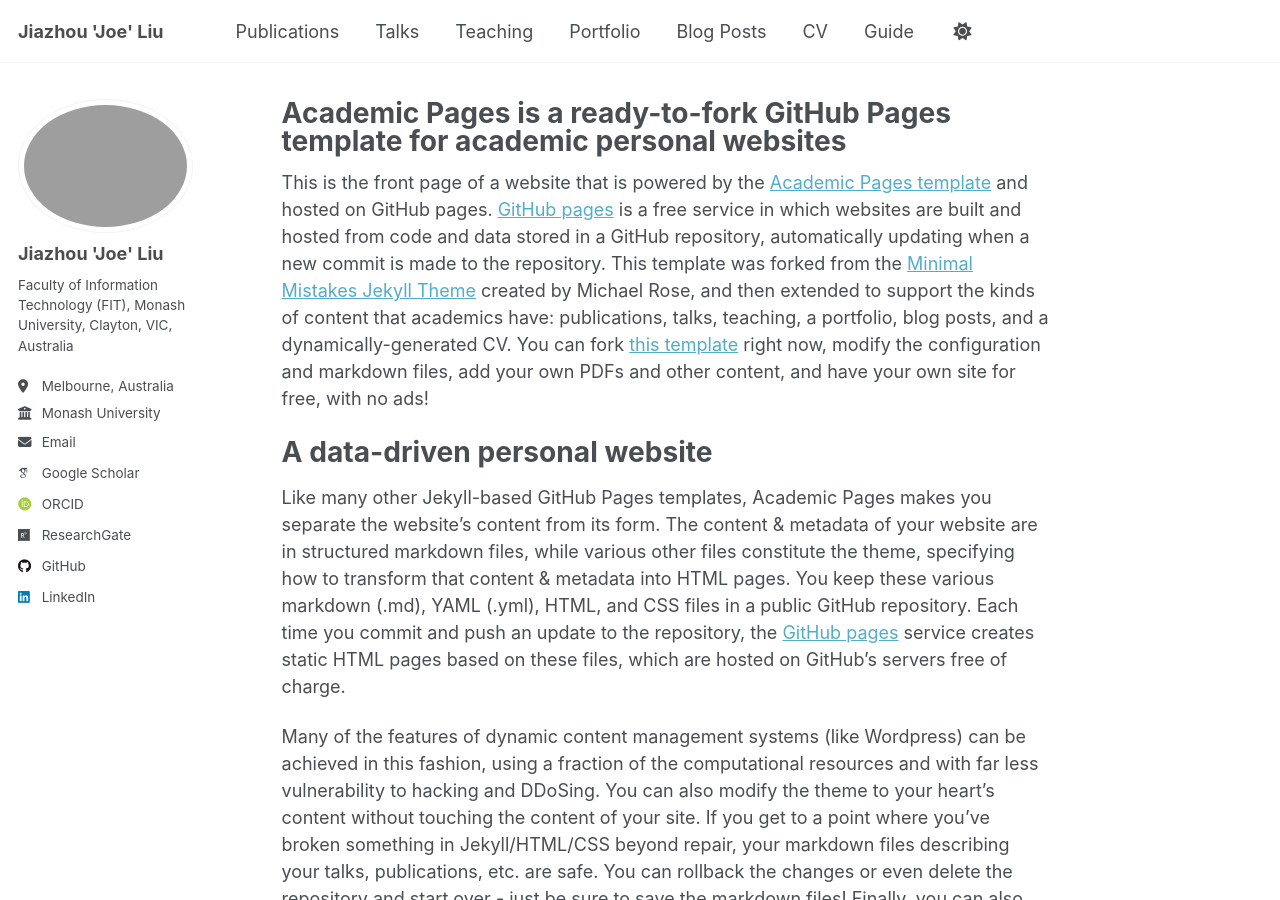
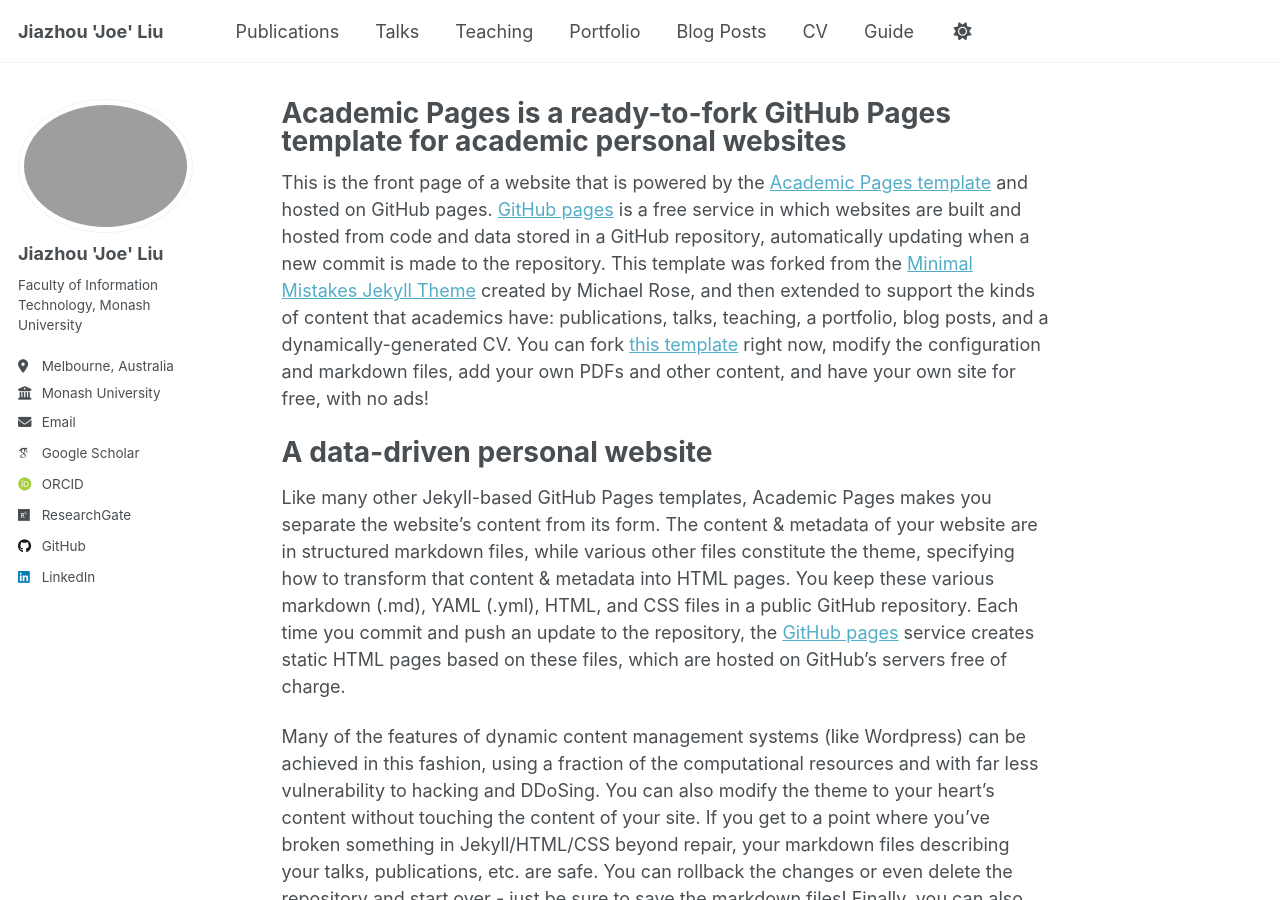
Before and after one commit to JiazhouLiu/jiazhouliu, a Jekyll site: the page built from _pages/about.md, in a window 1280 px wide and 900 px high. Built offline with Jekyll 4.4.1, drawn with Linux system fonts in a browser that asks for light colours; some web fonts are replaced.

Commit message:
update config file

```diff
--- a/_config.yml
+++ b/_config.yml
@@ -7,7 +7,7 @@
 # server process.
 
 # Basic Site Settings
-locale                   : "en-US"
+locale                   : "en-AU"
 site_theme               : "default"
 title                    : "Jiazhou 'Joe' Liu"
 title_separator          : "-"
@@ -25,7 +25,7 @@ author:
   avatar           : "profile.png"
   name             : "Jiazhou 'Joe' Liu"
   pronouns         : # example: "she/her"
-  bio              : "Faculty of Information Technology (FIT),\nMonash University,\nClayton, VIC, Australia"
+  bio              : "Faculty of Information Technology, Monash University"
   location         : "Melbourne, Australia"
   employer         : "Monash University"
   uri              : # URL
```
